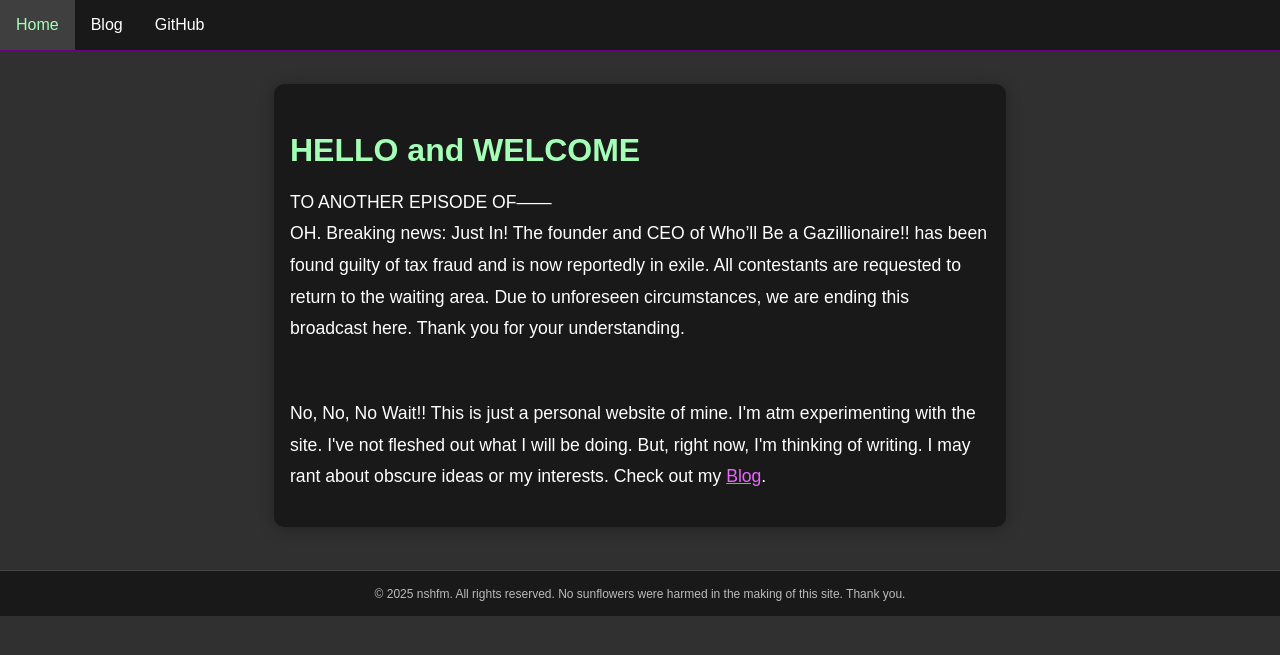
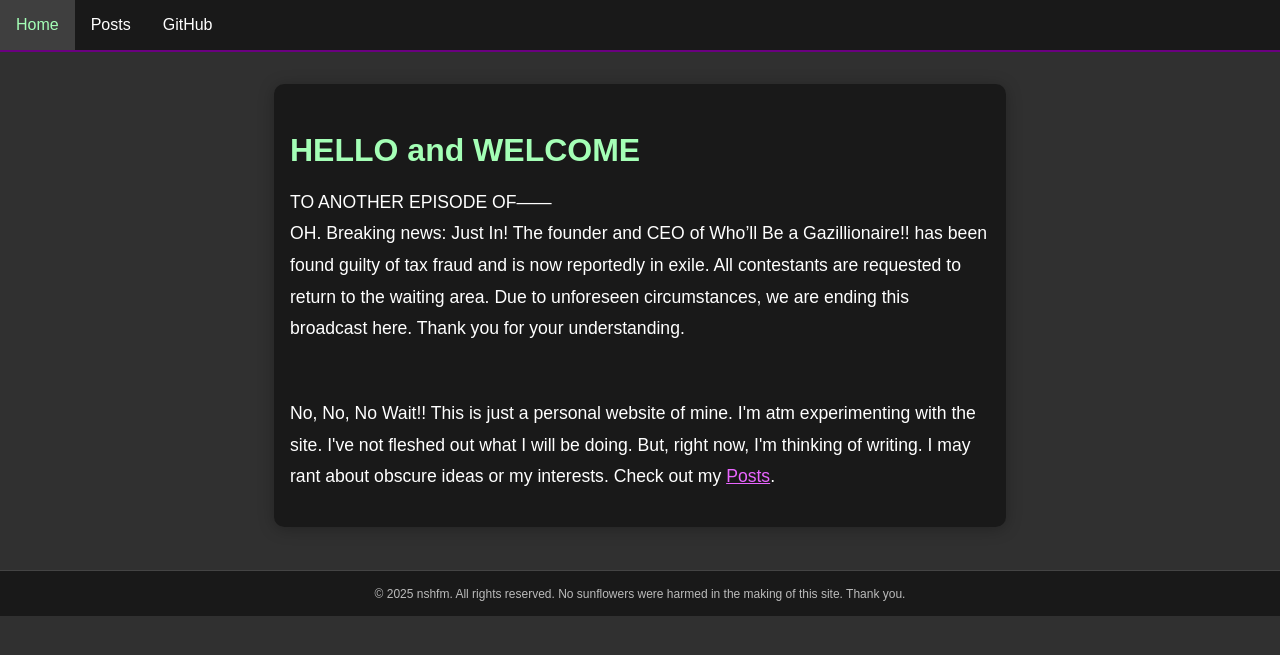
Before and after one commit to nshfm/site, a Jekyll site: the page index.html, which Jekyll copies as it is, in a window 1280 px wide. Shown: the top 655 px of the page. Built offline with Jekyll 4.4.1, drawn with Linux system fonts in a browser that asks for light colours.

Commit message:
Update index.html

```diff
--- a/index.html
+++ b/index.html
@@ -10,13 +10,13 @@
   <header>
     <nav>
       <a href="index.html">Home</a>
-      <a href="/posts">Blog</a>
+      <a href="/_posts">Posts</a>
       <a href="https://github.com/nshfm">GitHub</a>
     </nav>
   </header>
   <main>
     <h1>HELLO and WELCOME</h1><p>TO ANOTHER EPISODE OF—— <br>OH. Breaking news: Just In! The founder and CEO of Who’ll Be a Gazillionaire!! has been found guilty of tax fraud and is now reportedly in exile. All contestants are requested to return to the waiting area. Due to unforeseen circumstances, we are ending this broadcast here. Thank you for your understanding.</p><br>
-    <p>No, No, No Wait!! This is just a personal website of mine. I'm atm experimenting with the site. I've not fleshed out what I will be doing. But, right now, I'm thinking of writing. I may rant about obscure ideas or my interests. Check out my <a href="blog.html">Blog</a>.</p>
+    <p>No, No, No Wait!! This is just a personal website of mine. I'm atm experimenting with the site. I've not fleshed out what I will be doing. But, right now, I'm thinking of writing. I may rant about obscure ideas or my interests. Check out my <a href="/_posts">Posts</a>.</p>
   </main>
   <footer>
     <small>&copy; 2025 nshfm. All rights reserved. No sunflowers were harmed in the making of this site. Thank you.</small>
```
